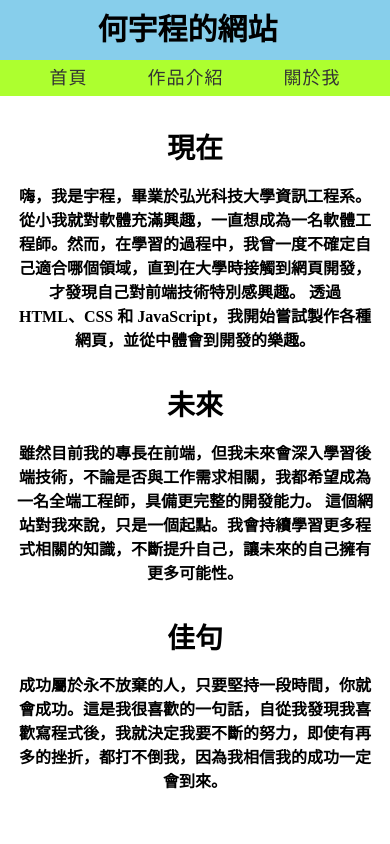
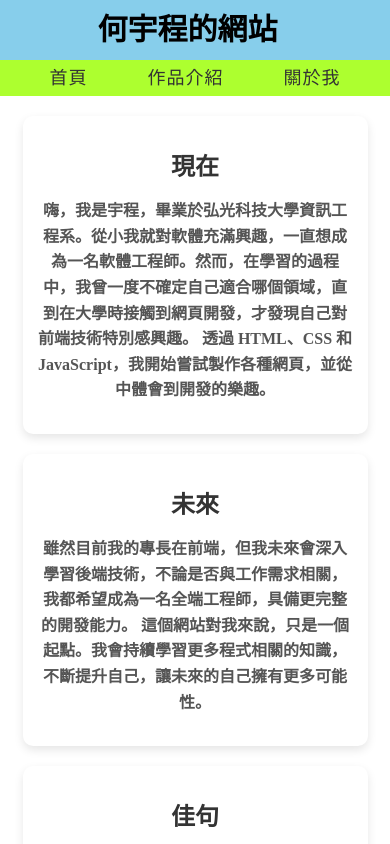
Before and after one commit to sf772288/WebwithMyself, a Vue app: page /aboutme in a window 390 px wide. Shown: the top 844 px of the page. Built offline with nearby package versions, Linux system fonts and the light colour scheme.

Commit message:
新增專案4並調整其他專案

```diff
--- a/src/views/Aboutme.vue
+++ b/src/views/Aboutme.vue
@@ -1,49 +1,78 @@
 <script setup></script>
 
 <template>
-  <div>
+  <div class="container">
+    <div class="content-box">
       <h1 class="text-h1">現在</h1>
       <h3 class="text-h3">
         嗨，我是宇程，畢業於弘光科技大學資訊工程系。從小我就對軟體充滿興趣，一直想成為一名軟體工程師。然而，在學習的過程中，我曾一度不確定自己適合哪個領域，直到在大學時接觸到網頁開發，才發現自己對前端技術特別感興趣。
         透過 HTML、CSS 和 JavaScript，我開始嘗試製作各種網頁，並從中體會到開發的樂趣。
       </h3>
+    </div>
+
+    <div class="content-box">
       <h1 class="text-h1">未來</h1>
       <h3 class="text-h3">
         雖然目前我的專長在前端，但我未來會深入學習後端技術，不論是否與工作需求相關，我都希望成為一名全端工程師，具備更完整的開發能力。
         這個網站對我來說，只是一個起點。我會持續學習更多程式相關的知識，不斷提升自己，讓未來的自己擁有更多可能性。
       </h3>
+    </div>
+
+    <div class="content-box">
       <h1 class="text-h1">佳句</h1>
       <h3 class="text-h3">
         成功屬於永不放棄的人，只要堅持一段時間，你就會成功。這是我很喜歡的一句話，自從我發現我喜歡寫程式後，我就決定我要不斷的努力，即使有再多的挫折，都打不倒我，因為我相信我的成功一定會到來。
       </h3>
     </div>
+  </div>
 </template>
 
 <style lang="scss">
 $breakpoint-md: 768px;
+
+.container {
+  display: flex;
+  flex-direction: column;
+  align-items: center;
+  gap: 20px;
+  padding: 20px;
+}
+
+.content-box {
+  width: 80%;
+  max-width: 600px;
+  background: white;
+  border-radius: 10px;
+  padding: 20px;
+  box-shadow: 0 4px 10px rgba(0, 0, 0, 0.1);
+  text-align: center;
+}
+
 .text-h1 {
-  text-align: center;
-  align-items: center;
+  font-size: 32px;
+  color: #333;
 }
 
 .text-h3 {
-  padding: 10px;
-  padding-left: 70px;
-  padding-right: 70px;
-  text-align: center;
-  align-items: center;
-  overflow-y: auto;
+  font-size: 18px;
+  color: #555;
+  line-height: 1.6;
 }
+
+/* 響應式設計 */
 @media (max-width: $breakpoint-md) {
+  .content-box {
+    width: 90%;
+    padding: 15px;
+  }
+
   .text-h1 {
-    font-size: 28px;
-    margin-top: 30px;
+    font-size: 24px;
   }
 
   .text-h3 {
     font-size: 16px;
-    padding: 0 15px;
-    line-height: 1.5;
+    padding: 0;
   }
 }
 </style>
--- a/src/views/Projects/Projects-2.vue
+++ b/src/views/Projects/Projects-2.vue
@@ -108,6 +108,10 @@ watch(
       </div>
     </div>
   </div>
+  <h4>
+    心得: <br />
+    雖然製作列表清單是一個簡單的邏輯概念就可以製作，<br />但這是我學習過後第一個可以獨立製作的專案，這讓我感受到滿滿的成就感!
+  </h4>
 </template>
 
 <style scoped lang="scss">
@@ -319,6 +323,9 @@ li {
     }
   }
 }
+h4 {
+  text-align: center;
+}
 @media (max-width: $breakpoint-md) {
   .container {
     width: 90%; // 手機寬度為 90% 視口寬度
--- a/src/views/Projects/Projects-3.vue
+++ b/src/views/Projects/Projects-3.vue
@@ -230,13 +230,20 @@ const reloadPage = () => {
       <div class="score-container">
         <p class="myScore">遊戲分數:{{ score }}</p>
         <p class="myScore1">最高分數:{{ highestScore }}</p>
-        <p>如果咬到自己造成死亡，想繼續遊玩，請重新整理網頁。</p>
+        <p>
+          若想重新遊玩，請重新整理頁面。 <br />
+          建議使用PC遊玩
+        </p>
       </div>
 
       <div class="canvas-container">
         <canvas ref="canvas"></canvas>
       </div>
     </div>
+    <h4>
+      心得:<br />
+      第一次製作一個小遊戲，讓我了解到canvas可以繪製圖形，也能利用canvas製作小遊戲。<br />在這專案我第一次嘗試讓手機、平板能夠在網站上執行，雖然功能並不理想但我會持續更新並努力改進!
+    </h4>
   </div>
 </template>
 
@@ -312,6 +319,9 @@ canvas {
   border: 5px solid lightgreen;
 }
 
+h4 {
+  text-align: center;
+}
 @media (max-width: 1024px) {
   .game-container {
     flex-direction: column; /* 確保在小螢幕上仍然是垂直排列 */
--- a/src/views/Projects/Projects-4.vue
+++ b/src/views/Projects/Projects-4.vue
@@ -1,5 +1,182 @@
-<script setup></script>
+<script setup>
+import { ref, onMounted } from 'vue'
+const canvas = ref(null)
+const ctx = ref(null)
+let canvasWidth = 0
+let canvasHeight = 0
+let circle_x = 160
+let circle_y = 60
+let radius = 20
+let xSpeed = 10
+let ySpeed = 10
+let groundx = 100
+let groundy = 500
+let ground_height = 3
+let brickArray = []
+let count = 0
 
-<template></template>
+// 計算某個值到某個值之間的數
+const getRandomArbitrary = (min, max) => {
+  return min + Math.floor(Math.random() * (max - min))
+}
 
-<style></style>
+class Brick {
+  constructor(x, y) {
+    this.x = x
+    this.y = y
+    this.width = 50
+    this.height = 50
+    brickArray.push(this)
+    this.visible = true
+  }
+  drawBrick() {
+    ctx.value.fillStyle = 'lightgreen'
+    ctx.value.fillRect(this.x, this.y, this.width, this.height)
+  }
+  touchingBall(ballx, bally) {
+    return (
+      ballx >= this.x - radius &&
+      ballx <= this.x + this.width + radius &&
+      bally <= this.y + this.height + radius &&
+      bally >= this.y - radius
+    )
+  }
+}
+
+//製作所有的brick
+for (let i = 0; i < 10; i++) {
+  new Brick(getRandomArbitrary(0, 650), getRandomArbitrary(0, 500))
+}
+
+const drawCircle = () => {
+  //畫出黑色背景
+  ctx.value.fillStyle = 'black'
+  ctx.value.fillRect(0, 0, canvasWidth, canvasHeight)
+  //劃出所有的brick
+  brickArray.forEach((brick) => {
+    if (brick.visible) {
+      brick.drawBrick()
+    }
+  })
+  //畫出可控制的地板
+  ctx.value.fillStyle = 'orange'
+  ctx.value.fillRect(groundx, groundy, 200, ground_height)
+  //畫出園球
+  ctx.value.beginPath()
+  ctx.value.arc(circle_x, circle_y, radius, 0, 2 * Math.PI)
+  ctx.value.fillStyle = 'yellow'
+  ctx.value.fill()
+  ctx.value.stroke()
+  // 更動圓的座標
+  circle_x += xSpeed
+  circle_y += ySpeed
+  // 碰到邊界 確認右邊邊界                    確認左邊邊界
+  if (circle_x >= canvasWidth - radius || circle_x <= radius) {
+    xSpeed *= -1
+  }
+  if (circle_y <= radius || circle_y >= canvasHeight - radius) {
+    ySpeed *= -1
+  }
+  //確認球是否打到橘色地板
+  if (
+    circle_x >= groundx - radius &&
+    circle_x <= groundx + 200 + radius &&
+    circle_y >= groundy - radius &&
+    circle_y <= groundy + radius
+  ) {
+    if (ySpeed > 0) {
+      circle_y -= 40
+    } else {
+      circle_y += 40
+    }
+    ySpeed *= -1
+  }
+  //確認球是否打到磚塊
+  brickArray.forEach((brick) => {
+    if (brick.visible && brick.touchingBall(circle_x, circle_y)) {
+      //改變x,y方向速度，並將brick從brickArray中移除
+      //從下方撞擊                                 從上方撞擊
+      count++
+      brick.visible = false
+      if (circle_y >= brick.y + brick.height || circle_y <= brick.y) {
+        ySpeed *= -1
+      }
+      //從左方撞擊
+      else if (circle_x <= brick.x) {
+        xSpeed *= -1
+        //從右方撞擊
+      } else if (circle_x >= brick.x + brick.width) {
+        xSpeed *= -1
+      }
+      if (count == 10) {
+        alert('遊戲結束')
+      }
+      // if (count == 10) {
+      //   alert('遊戲結束')
+      //   clearInterval(game)
+      // }
+    }
+  })
+
+  requestAnimationFrame(drawCircle)
+}
+
+onMounted(() => {
+  const canva = canvas.value
+  if (canva) {
+    ctx.value = canva.getContext('2d')
+    canvasWidth = canva.width
+    canvasHeight = canva.height
+    window.addEventListener('mousemove', (e) => {
+      // 更新地板位置，這裡將滑鼠位置映射到畫布的座標
+      const canvasRect = canva.getBoundingClientRect()
+      groundx = e.clientX - canvasRect.left
+    })
+
+    window.addEventListener('touchmove', (e) => {
+      const canvasRect = canva.getBoundingClientRect()
+      const touchX = e.touches[0].clientX - canvasRect.left
+      groundx = touchX
+    })
+    drawCircle()
+  }
+})
+</script>
+
+<template>
+  <div class="container">
+    <h1>彈跳球遊戲</h1>
+  </div>
+  <canvas ref="canvas" width="800" height="550"></canvas>
+  <h2>若想重新遊玩，請重新整理頁面。</h2>
+  <h4>
+    心得:<br />利用貪吃蛇遊戲學習過的canvas製作彈跳球遊戲，遊戲做的完整性並不高，但往後我也會繼續把這些功能繼續強化!
+  </h4>
+</template>
+
+<style lang="scss" scoped>
+* {
+  padding: 0;
+  margin: 0;
+  box-sizing: border-box;
+}
+canvas {
+  background-color: black;
+  display: block;
+  margin: 0 auto;
+}
+h1 {
+  text-align: center;
+}
+h2 {
+  text-align: center;
+}
+h4 {
+  text-align: center;
+}
+@media (max-width: 768px) {
+  canvas {
+    width: 100%; // 在平板與小螢幕裝置上，讓 canvas 佔滿畫面
+  }
+}
+</style>
```
Lines whose indentation alone changed are shown as unchanged.
